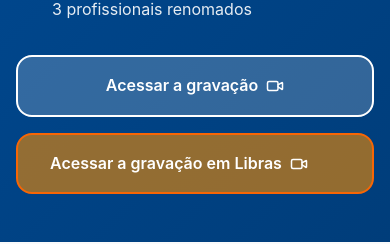
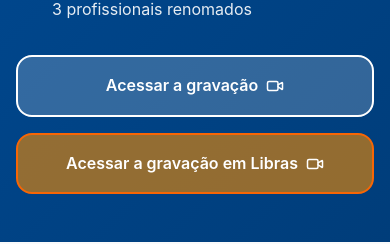
Before and after one commit to AndersonAPinto/site-ana-paula, a React (Vite) app: page /palestra/1 in a window 390 px wide. Shown: the part 919-1163 px from the top of the page. Built offline with nearby package versions, Linux system fonts and the light colour scheme.

Commit message:
Update collaboration links in palestra.ts, enhance btnCollabLibras styles in PalestraDetail.module.css, and adjust PalestraDetail component to conditionally render collaboration link based on event day, improving accessibility and user experience.

```diff
--- a/src/data/palestra.ts
+++ b/src/data/palestra.ts
@@ -107,8 +107,8 @@ export const palestras: Palestra[] = [
       }
     ],
     inscriptionLink: 'https://docs.google.com/forms/d/1example3/viewform',
-    collabLink: 'https://ca.bbcollab.com/guest/4f8b369c2da348c9a7b20bf1256e8c47',
-    collabLinkLibras: ''
+    collabLink: 'https://ca.bbcollab.com/collab/ui/session/playback/load/767aceab3c8e43ab8837055de9f1cb7e',
+    collabLinkLibras: 'https://ca.bbcollab.com/collab/ui/session/playback/load/124e8a4bab4a407f885ff71c4ea5a636'
   },
   {
     id: 4,
@@ -137,7 +137,7 @@ export const palestras: Palestra[] = [
       }
     ],
     inscriptionLink: 'https://docs.google.com/forms/d/1example4/viewform',
-    collabLink: 'https://ca.bbcollab.com/guest/4f8b369c2da348c9a7b20bf1256e8c47',
+    collabLink: 'https://ca.bbcollab.com/collab/ui/session/playback/load/abd2adfc6bd9472993e35a48a950366d',
     collabLinkLibras: ''
   }
 ];
--- a/src/pages/PalestraDetail.module.css
+++ b/src/pages/PalestraDetail.module.css
@@ -368,6 +368,11 @@
     justify-content: center;
   }
 
+  .btnCollabLibras {
+    width: 100%;
+    justify-content: center;
+  }
+
   .moreInfo .container {
     grid-template-columns: 1fr;
   }
--- a/src/pages/PalestraDetail.tsx
+++ b/src/pages/PalestraDetail.tsx
@@ -122,7 +122,7 @@ export function PalestraDetail() {
                 </a>
               )}
 
-              {(palestra.day === 24 || palestra.day === 25) && (
+              {palestra.day !== 27 && (
                 <a
                   href={palestra.collabLinkLibras}
                   target="_blank"
```
